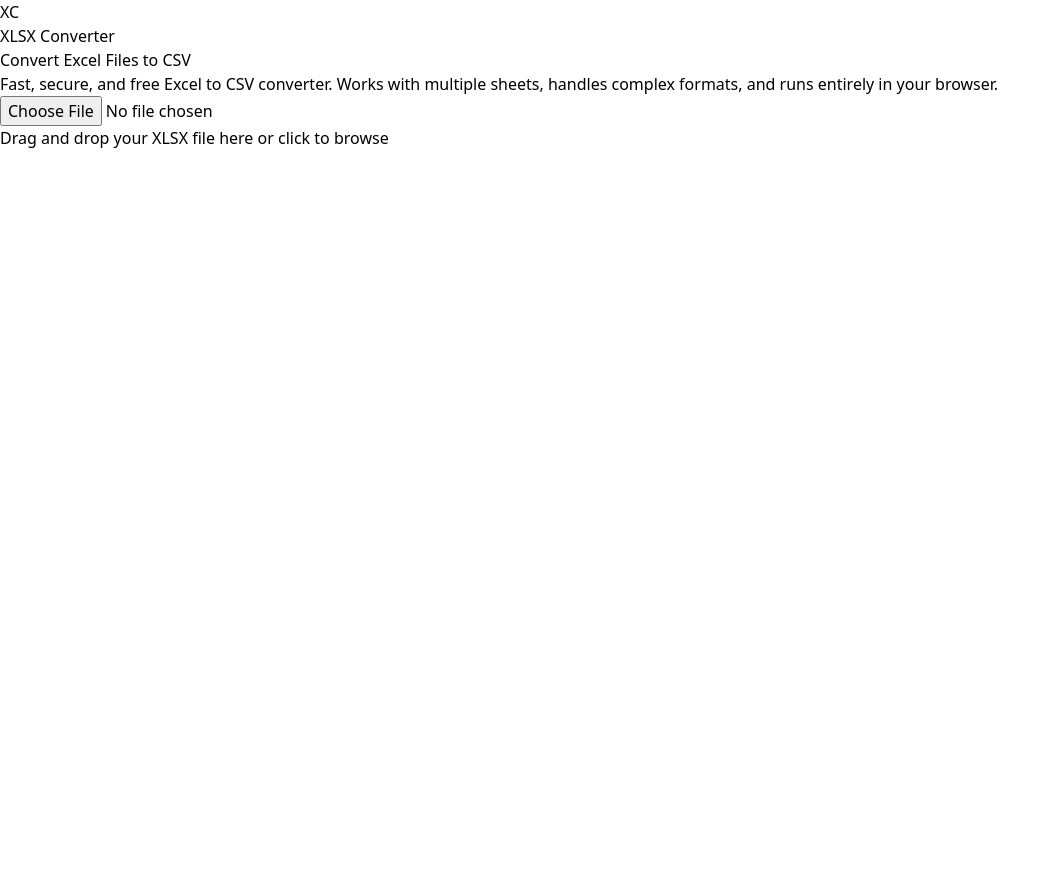
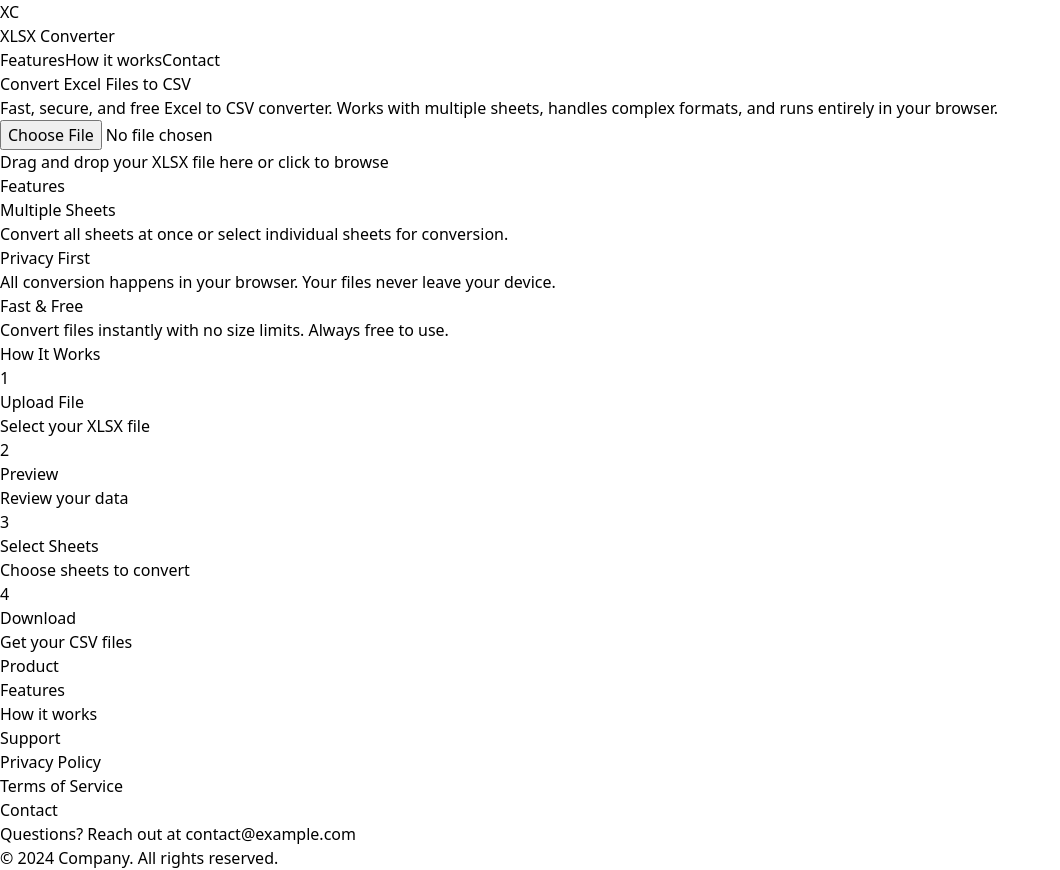
Before and after one commit to igorsrdanovic/xlsx-to-csv, a React (Vite) app: page / in a window 1280 px wide. Shown: the whole page, without its empty margins (0-1060 px from the left). Before the commit the page ends 800 px from the top, so only its background shows below. Built offline with nearby package versions, Linux system fonts and the light colour scheme.

Commit message:
Revert to full features

```diff
--- a/src/components/XLSXConverter.jsx
+++ b/src/components/XLSXConverter.jsx
@@ -156,6 +156,11 @@ const XLSXConverter = () => {
               </div>
               <h1 className="ml-3 text-xl font-bold text-gray-900">XLSX Converter</h1>
             </div>
+            <nav className="flex space-x-4">
+              <a href="#features" className="text-gray-500 hover:text-gray-900">Features</a>
+              <a href="#how-it-works" className="text-gray-500 hover:text-gray-900">How it works</a>
+              <a href="#contact" className="text-gray-500 hover:text-gray-900">Contact</a>
+            </nav>
           </div>
         </div>
       </header>
@@ -270,7 +275,113 @@ const XLSXConverter = () => {
             )}
           </div>
         </div>
+
+        {/* Features Section */}
+        <section id="features" className="py-12">
+          <h2 className="text-3xl font-bold text-gray-900 mb-8">Features</h2>
+          <div className="grid md:grid-cols-3 gap-6">
+            <div className="bg-white p-6 rounded-lg shadow">
+              <h3 className="text-xl font-semibold mb-2">Multiple Sheets</h3>
+              <p className="text-gray-600">Convert all sheets at once or select individual sheets for conversion.</p>
+            </div>
+            <div className="bg-white p-6 rounded-lg shadow">
+              <h3 className="text-xl font-semibold mb-2">Privacy First</h3>
+              <p className="text-gray-600">All conversion happens in your browser. Your files never leave your device.</p>
+            </div>
+            <div className="bg-white p-6 rounded-lg shadow">
+              <h3 className="text-xl font-semibold mb-2">Fast & Free</h3>
+              <p className="text-gray-600">Convert files instantly with no size limits. Always free to use.</p>
+            </div>
+          </div>
+        </section>
+
+        {/* How It Works Section */}
+        <section id="how-it-works" className="py-12">
+          <h2 className="text-3xl font-bold text-gray-900 mb-8">How It Works</h2>
+          <div className="grid md:grid-cols-4 gap-6">
+            <div className="text-center">
+              <div className="w-12 h-12 bg-blue-100 rounded-full flex items-center justify-center mx-auto mb-4">
+                <span className="text-blue-600 font-bold">1</span>
+              </div>
+              <h3 className="font-semibold mb-2">Upload File</h3>
+              <p className="text-gray-600">Select your XLSX file</p>
+            </div>
+            <div className="text-center">
+              <div className="w-12 h-12 bg-blue-100 rounded-full flex items-center justify-center mx-auto mb-4">
+                <span className="text-blue-600 font-bold">2</span>
+              </div>
+              <h3 className="font-semibold mb-2">Preview</h3>
+              <p className="text-gray-600">Review your data</p>
+            </div>
+            <div className="text-center">
+              <div className="w-12 h-12 bg-blue-100 rounded-full flex items-center justify-center mx-auto mb-4">
+                <span className="text-blue-600 font-bold">3</span>
+              </div>
+              <h3 className="font-semibold mb-2">Select Sheets</h3>
+              <p className="text-gray-600">Choose sheets to convert</p>
+            </div>
+            <div className="text-center">
+              <div className="w-12 h-12 bg-blue-100 rounded-full flex items-center justify-center mx-auto mb-4">
+                <span className="text-blue-600 font-bold">4</span>
+              </div>
+              <h3 className="font-semibold mb-2">Download</h3>
+              <p className="text-gray-600">Get your CSV files</p>
+            </div>
+          </div>
+        </section>
       </main>
+
+      {/* Footer */}
+      <footer className="bg-gray-50 border-t border-gray-200">
+        <div className="max-w-7xl mx-auto px-4 sm:px-6 lg:px-8 py-12">
+          <div className="grid md:grid-cols-3 gap-8">
+            <div>
+              <h3 className="text-sm font-semibold text-gray-400 uppercase tracking-wider">Product</h3>
+              <ul className="mt-4 space-y-4">
+                <li>
+                  <a href="#features" className="text-base text-gray-500 hover:text-gray-900">
+                    Features
+                  </a>
+                </li>
+                <li>
+                  <a href="#how-it-works" className="text-base text-gray-500 hover:text-gray-900">
+                    How it works
+                  </a>
+                </li>
+              </ul>
+            </div>
+            <div>
+              <h3 className="text-sm font-semibold text-gray-400 uppercase tracking-wider">Support</h3>
+              <ul className="mt-4 space-y-4">
+                <li>
+                  <a href="#" className="text-base text-gray-500 hover:text-gray-900">
+                    Privacy Policy
+                  </a>
+                </li>
+                <li>
+                  <a href="#" className="text-base text-gray-500 hover:text-gray-900">
+                    Terms of Service
+                  </a>
+                </li>
+              </ul>
+            </div>
+            <div>
+              <h3 className="text-sm font-semibold text-gray-400 uppercase tracking-wider">Contact</h3>
+              <p className="mt-4 text-base text-gray-500">
+                Questions? Reach out at{' '}
+                <a href="mailto:contact@example.com" className="text-blue-600 hover:text-blue-500">
+                  contact@example.com
+                </a>
+              </p>
+            </div>
+          </div>
+          <div className="mt-8 border-t border-gray-200 pt-8">
+            <p className="text-base text-gray-400 text-center">
+              &copy; {new Date().getFullYear()} Company. All rights reserved.
+            </p>
+          </div>
+        </div>
+      </footer>
     </div>
   );
 };
```
Also changed, not shown: 1 other file (tests, documents, lock files or other folders).
